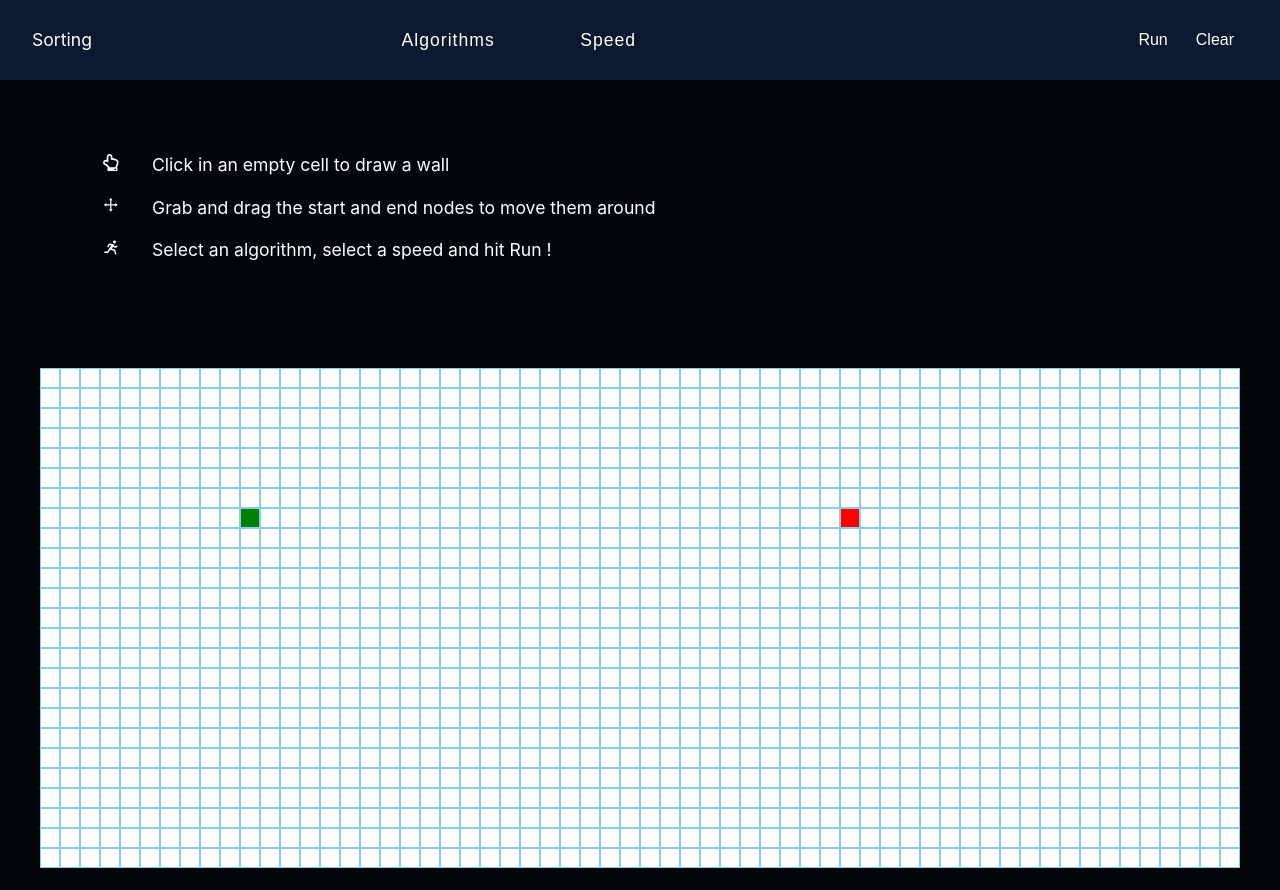
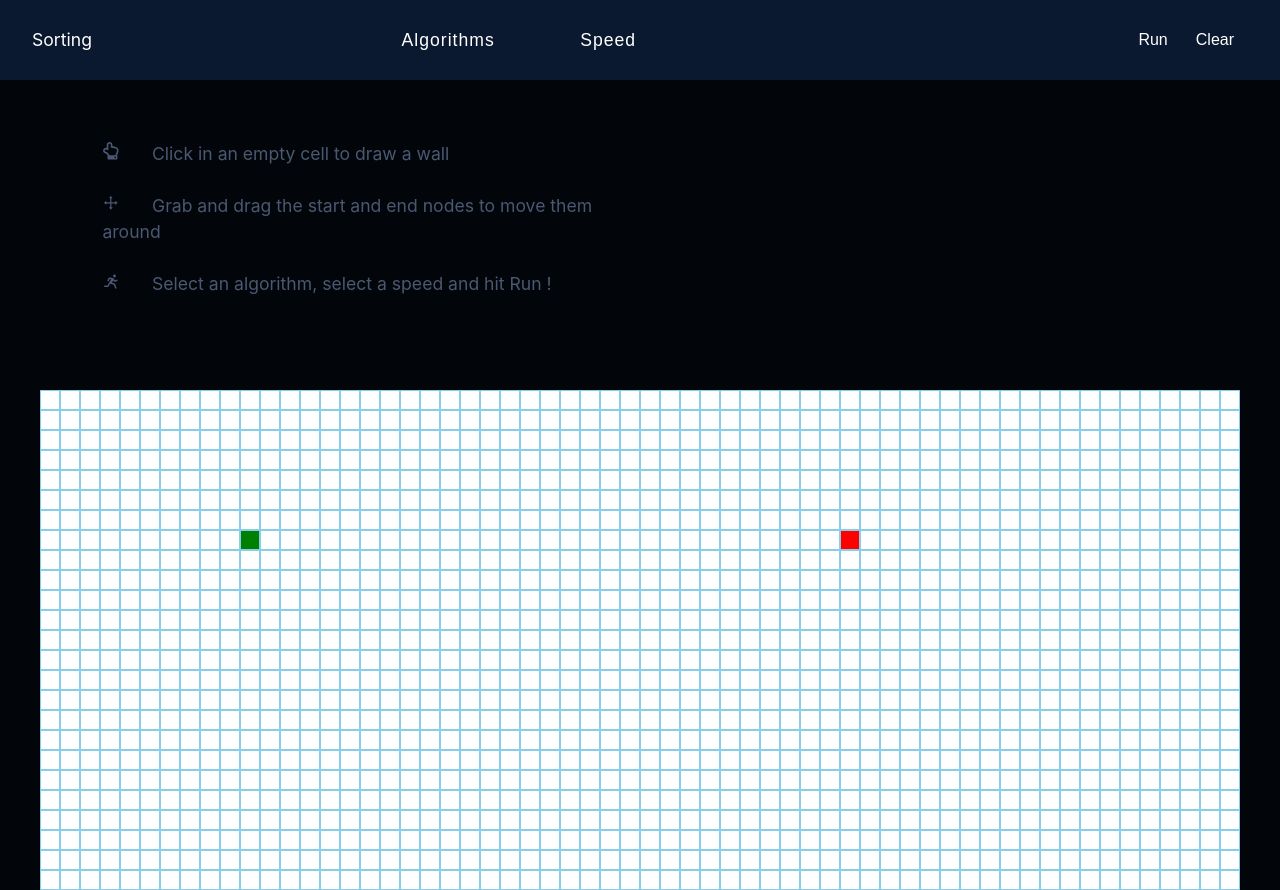
Before and after one commit to conor47/Searching-visualizer, a React (Create React App) app: page / in a window 1280 px wide. Before the commit the page ends 868 px from the top, so only its background shows below. Built offline with nearby package versions, Linux system fonts and the light colour scheme.

Commit message:
displaying algorithm information on select

```diff
--- a/src/Components/Navbar.js
+++ b/src/Components/Navbar.js
@@ -91,7 +91,7 @@ const Navbar = () => {
       )}
       {path === '/' && (
         <div className="nav-right">
-          <button className="btn" onClic k={() => startRunning()}>
+          <button className="btn" onClick={() => startRunning()}>
             Run
           </button>
           <button className="btn" onClick={() => clearWalls(grid, updateGrid)}>
--- a/src/Components/PathFinding.js
+++ b/src/Components/PathFinding.js
@@ -5,6 +5,7 @@ import { useNavbarContext } from '../Context/NavbarContext';
 import { useSearchingContext } from '../Context/SearchingContext';
 import { updateWall } from '../Ulilities/gridFunctions';
 import information from '../Data/information';
+import algoInformation from '../Data/algorithmInformatoin';
 
 const PathFinding = () => {
   const [moveEnd, setMoveEnd] = useState(false);
@@ -19,6 +20,7 @@ const PathFinding = () => {
     setEndNode,
     startNode: start,
     endNode: end,
+    searchingAlgorithm,
   } = useSearchingContext();
   const { closeSubmenu } = useNavbarContext();
 
@@ -101,7 +103,7 @@ const PathFinding = () => {
   return (
     <div onMouseOver={closeSubmenu} id="temp" className="wrapper">
       <div className="information-wrapper">
-        <div className="information">
+        <div className="information-general">
           {information.map((info, idx) => {
             const { text, icon } = info;
             return (
@@ -111,6 +113,19 @@ const PathFinding = () => {
               </div>
             );
           })}
+        </div>
+        <div className="information-algo">
+          {searchingAlgorithm &&
+            algoInformation.map((info, idx) => {
+              const { name, text } = info;
+              if (name === searchingAlgorithm.name) {
+                return (
+                  <div className="information-sub">
+                    <span>{text}</span>
+                  </div>
+                );
+              }
+            })}
         </div>
       </div>
 
--- /dev/null
+++ b/src/Data/algorithmInformatoin.js
@@ -0,0 +1,24 @@
+const sublinks = [
+  {
+    name: 'dijkstra',
+    text: 'Dijktras algorithm is an algorithm for finding the shortest path in a graph.',
+  },
+  {
+    name: 'dfs',
+    text: 'Depth first search is a path finding algorithm. It does not guarantee the shortest path',
+  },
+  {
+    name: 'bfs',
+    text: 'Breadth first search is a path finding algorithm. It does guarantee the shortest path',
+  },
+  {
+    name: 'astar',
+    text: 'A* is a path finding algorithm. It guarantess teh shorest path.',
+  },
+  {
+    name: 'bidirectionalbfs',
+    text: 'Bidirectional breadth first seach is path finding algorith. It gurarantees the shortest path',
+  },
+];
+
+export default sublinks;
--- a/src/Styles/searching.css
+++ b/src/Styles/searching.css
@@ -208,7 +208,7 @@ body {
   margin-top: 3rem;
 }
 
-.information {
+.information-general {
   display: flex;
   flex-direction: column;
   justify-content: center;
@@ -217,14 +217,21 @@ body {
   overflow-y: hidden;
 }
 
-.information svg {
+.information-algo {
+  display: flex;
+  flex-direction: column;
+  justify-content: center;
+  min-width: 50%;
+}
+
+.information-general svg {
   margin-right: 2rem;
 }
 
 .information-sub {
-  color: white;
+  color: #4b5872;
   font-size: 1.1rem;
-  padding: 0.5rem 0;
+  padding: 0.8rem 0;
   max-width: 100%;
 }
 
```
